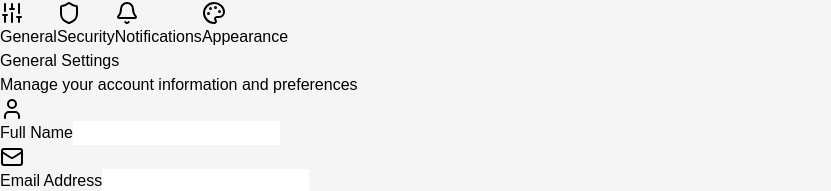
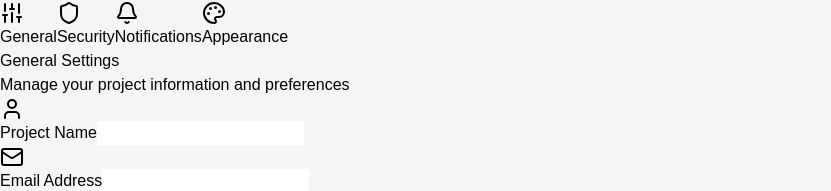
Before and after one commit to fusion-net-org/Fusion-FrontEnd, a React (Vite) app: page /setting in a window 1280 px wide. Shown: the part 1170-1361 px from the top of the page, without its empty margins (0-831 px from the left). Built offline with nearby package versions, Linux system fonts and the light colour scheme.

Commit message:
#9 fix: general setting

```diff
--- a/src/pages/setting/Setting.tsx
+++ b/src/pages/setting/Setting.tsx
@@ -17,7 +17,7 @@ import {
 
 // General Settings
 const GeneralSettings = () => {
-  const [name, setName] = useState('');
+  const [projectName, setProjectName] = useState('');
   const [email, setEmail] = useState('');
   const [language, setLanguage] = useState('en');
 
@@ -26,7 +26,7 @@ const GeneralSettings = () => {
       <div>
         <h3 className="text-lg font-semibold text-gray-800 mb-2">General Settings</h3>
         <p className="text-sm text-gray-600 mb-6">
-          Manage your account information and preferences
+          Manage your project information and preferences
         </p>
       </div>
 
@@ -35,12 +35,12 @@ const GeneralSettings = () => {
         <div>
           <label className="block text-sm font-medium text-gray-700 mb-2">
             <User className="inline w-4 h-4 mr-2" />
-            Full Name
+            Project Name
           </label>
           <input
             type="text"
-            value={name}
-            onChange={(e) => setName(e.target.value)}
+            value={projectName}
+            onChange={(e) => setProjectName(e.target.value)}
             className="w-full md:w-1/2 px-4 py-2 border border-gray-300 rounded-lg focus:ring-2 focus:ring-blue-500 focus:border-transparent"
           />
         </div>
@@ -68,7 +68,7 @@ const GeneralSettings = () => {
           <select
             value={language}
             onChange={(e) => setLanguage(e.target.value)}
-            className="w-full md:w-1/2 px-4 py-2 border border-gray-300 rounded-lg focus:ring-2 focus:ring-blue-500 focus:border-transparent"
+            className="w-full md:w-1/4 px-4 py-2 border border-gray-300 rounded-lg focus:ring-2 focus:ring-blue-500 focus:border-transparent"
           >
             <option value="en">English</option>
             <option value="vi">Tiếng Việt</option>
```
